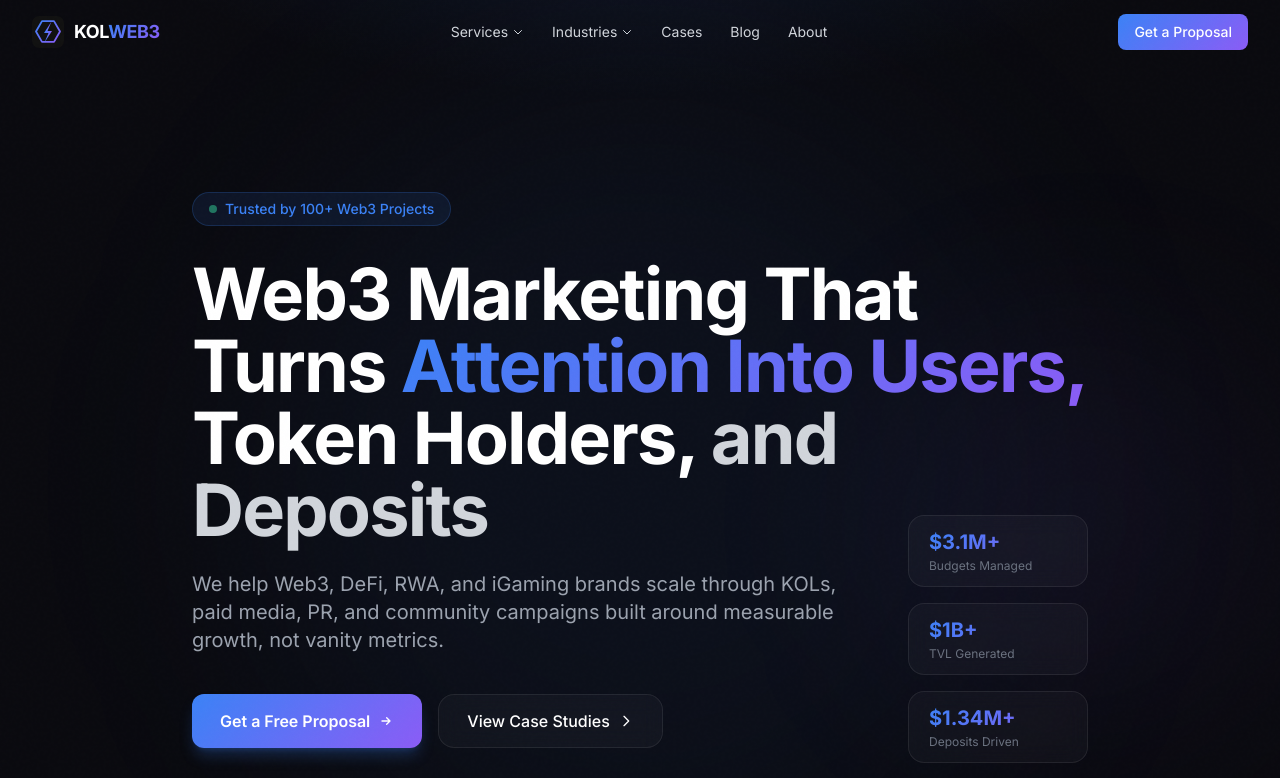
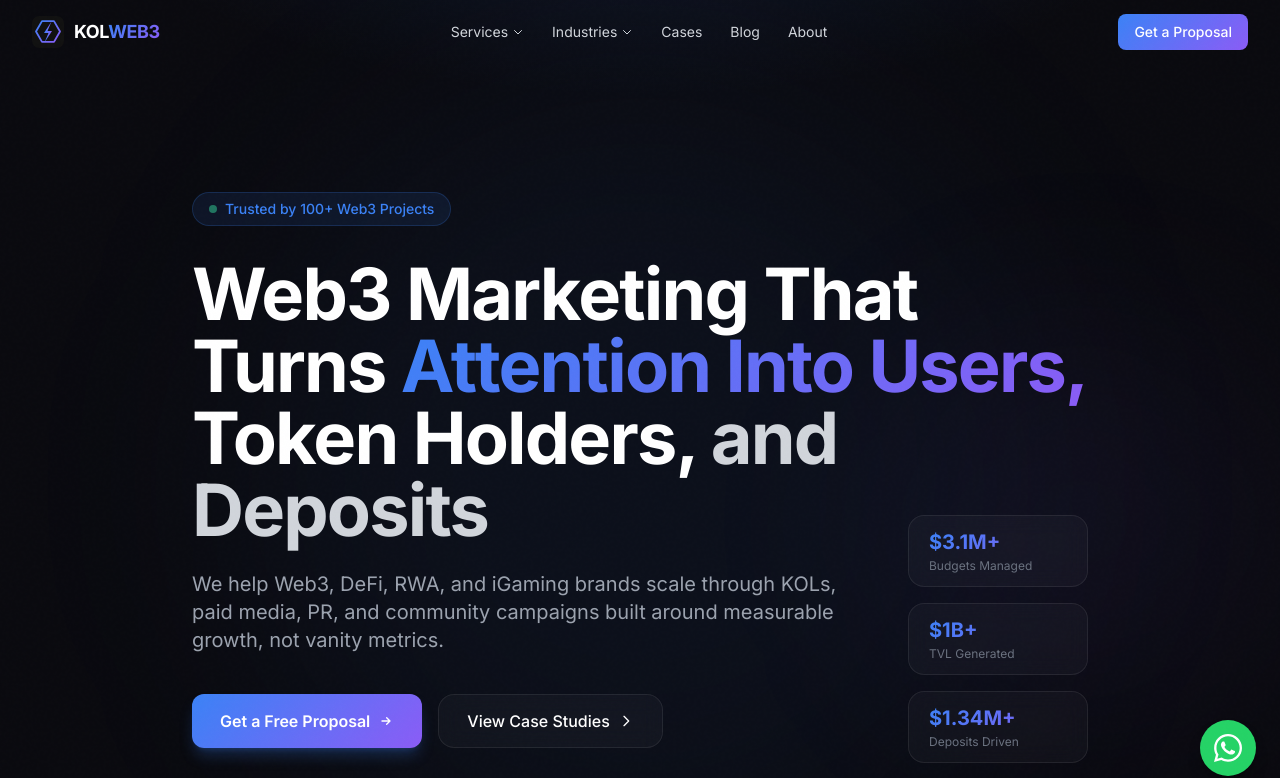
Before and after one commit to braginskayat-lgtm/kolweb3, a Next.js app: page / in a window 1280 px wide. Shown: the top 778 px of the page. Built offline with nearby package versions, Linux system fonts and the light colour scheme.

Commit message:
feat: add WhatsApp contact button

```diff
--- a/package.json
+++ b/package.json
@@ -16,6 +16,7 @@
     "next-sitemap": "^4.2.3",
     "react": "^18.3.1",
     "react-dom": "^18.3.1",
+    "react-icons": "^5.7.0",
     "sharp": "^0.34.5"
   },
   "devDependencies": {
--- a/src/app/layout.tsx
+++ b/src/app/layout.tsx
@@ -1,3 +1,4 @@
+import { WhatsAppButton } from '@/components/ui/WhatsAppButton';
 import type { Metadata } from 'next';
 import { Inter } from 'next/font/google';
 import './globals.css';
@@ -100,6 +101,7 @@ export default function RootLayout({
         <Header />
         <main>{children}</main>
         <Footer />
+      <WhatsAppButton />
       </body>
       <GoogleAnalytics gaId="G-X37SBJZYE5" />
     </html>
--- /dev/null
+++ b/src/components/ui/WhatsAppButton.tsx
@@ -0,0 +1,23 @@
+import { FaWhatsapp } from "react-icons/fa";
+
+const PHONE = "48730597599";
+const MESSAGE = "Hi, I am interested in your crypto marketing services";
+
+export function WhatsAppButton() {
+  const href = "https://wa.me/" + PHONE + "?text=" + encodeURIComponent(MESSAGE);
+
+  return (
+    <a
+      href={href}
+      target="_blank"
+      rel="noopener noreferrer"
+      aria-label="Chat on WhatsApp"
+      className="group fixed bottom-6 right-6 z-50 flex h-14 w-14 items-center justify-center"
+    >
+      <span className="absolute inset-0 rounded-full bg-[#25D366] opacity-60 animate-ping" />
+      <span className="relative flex h-14 w-14 items-center justify-center rounded-full bg-[#25D366] shadow-lg shadow-black/30 transition-transform group-hover:scale-110">
+        <FaWhatsapp className="h-8 w-8 text-white" />
+      </span>
+    </a>
+  );
+}
```
Also changed, not shown: 1 other file (tests, documents, lock files or other folders).
